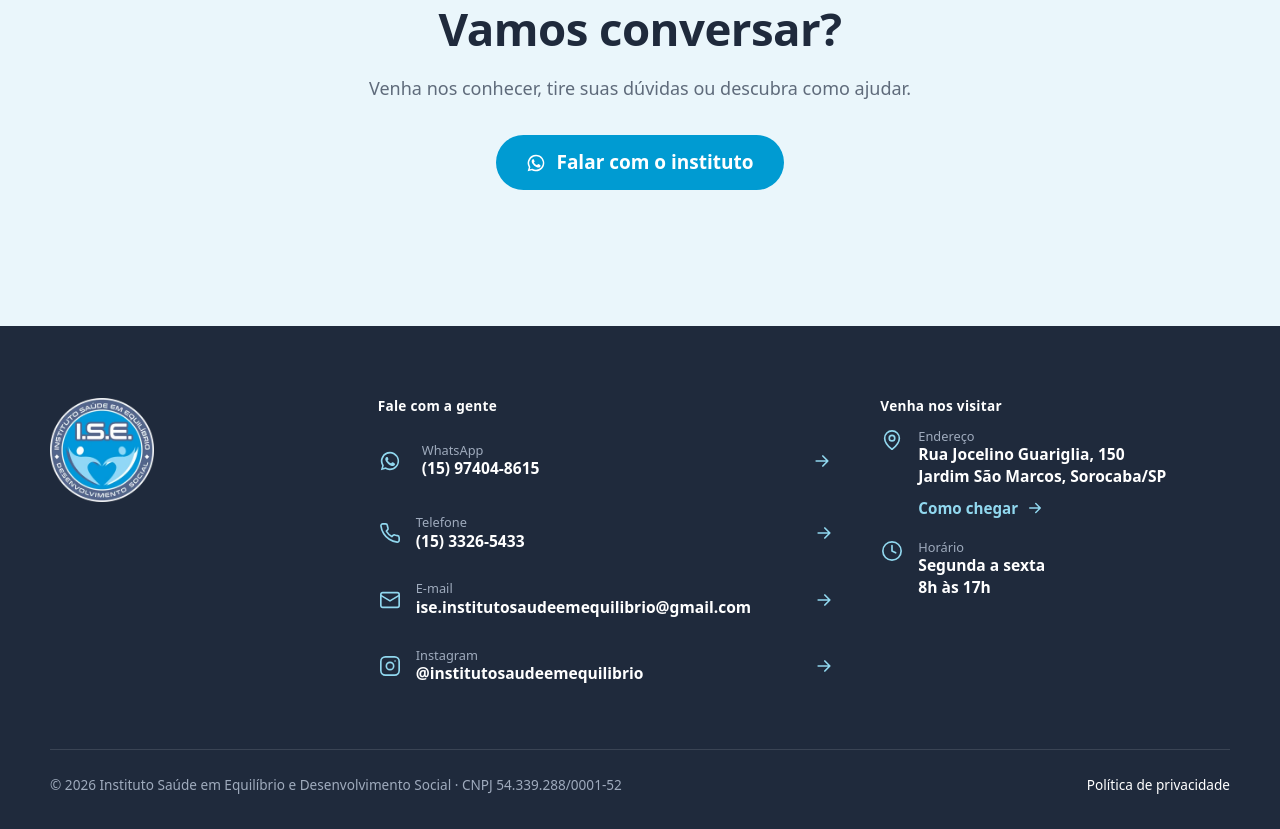
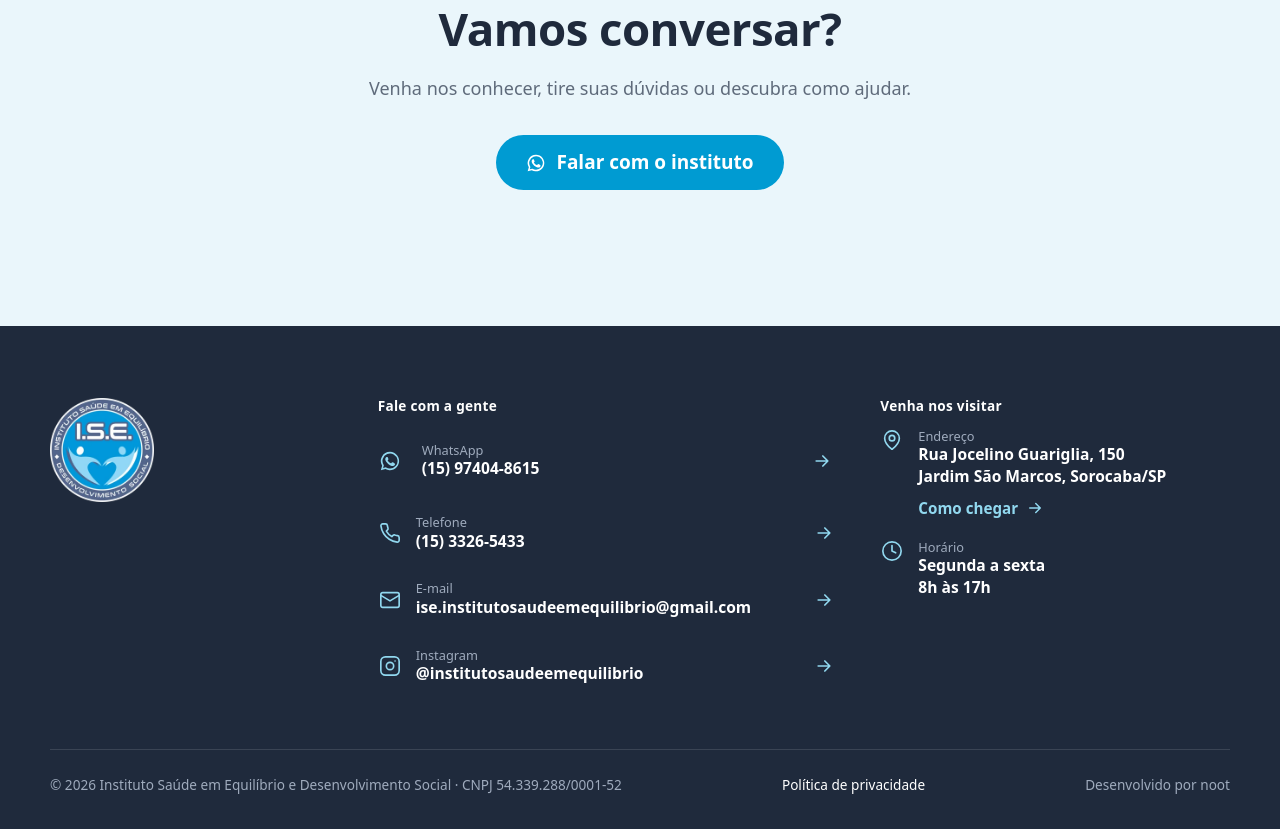
Before and after one commit to nootesko/iseds, a plain HTML site: page index.html in a window 1280 px wide. Shown: the part 4687-5516 px from the top of the page. Drawn offline with Linux system fonts and the light colour scheme; a web font is replaced by a local one.

Commit message:
Crédito de desenvolvimento no rodapé
Co-Authored-By: Claude Opus 5.5 <noreply@anthropic.com>

```diff
--- a/index.html
+++ b/index.html
@@ -381,6 +381,7 @@
     <div class="rodape__legal">
       <span>© <span data-ano>2026</span> Instituto Saúde em Equilíbrio e Desenvolvimento Social · CNPJ 54.339.288/0001-52 <span class="pendente">CONFIRMAR sigla ISE ou ISEDS</span></span>
       <span><a href="privacidade/">Política de privacidade</a></span>
+      <span class="rodape__credito">Desenvolvido por noot</span>
     </div>
   </div>
 </footer>
```
Also changed, not shown: privacidade/index.html (+1 -0 lines), transparencia/index.html (+1 -0 lines).
